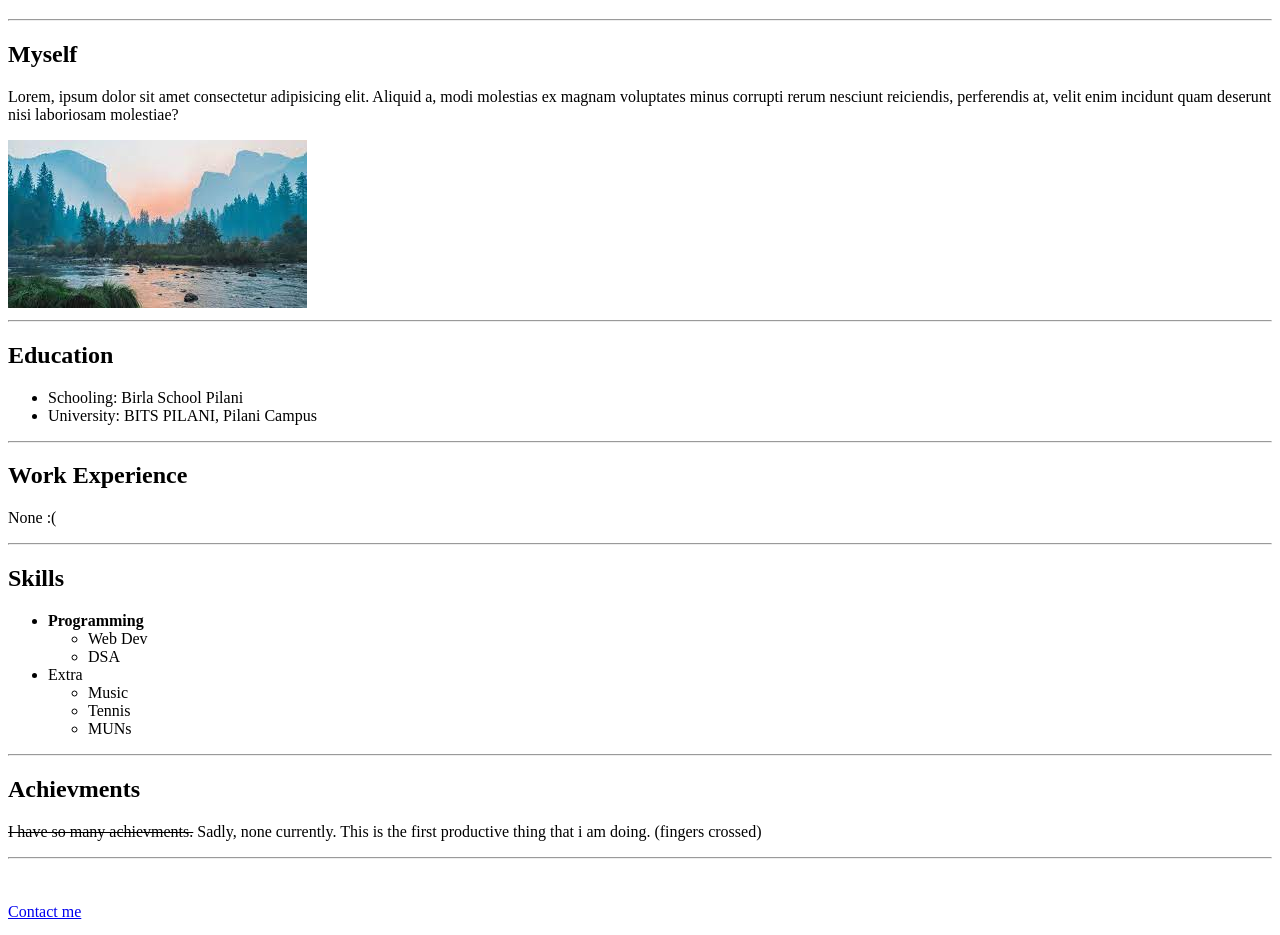
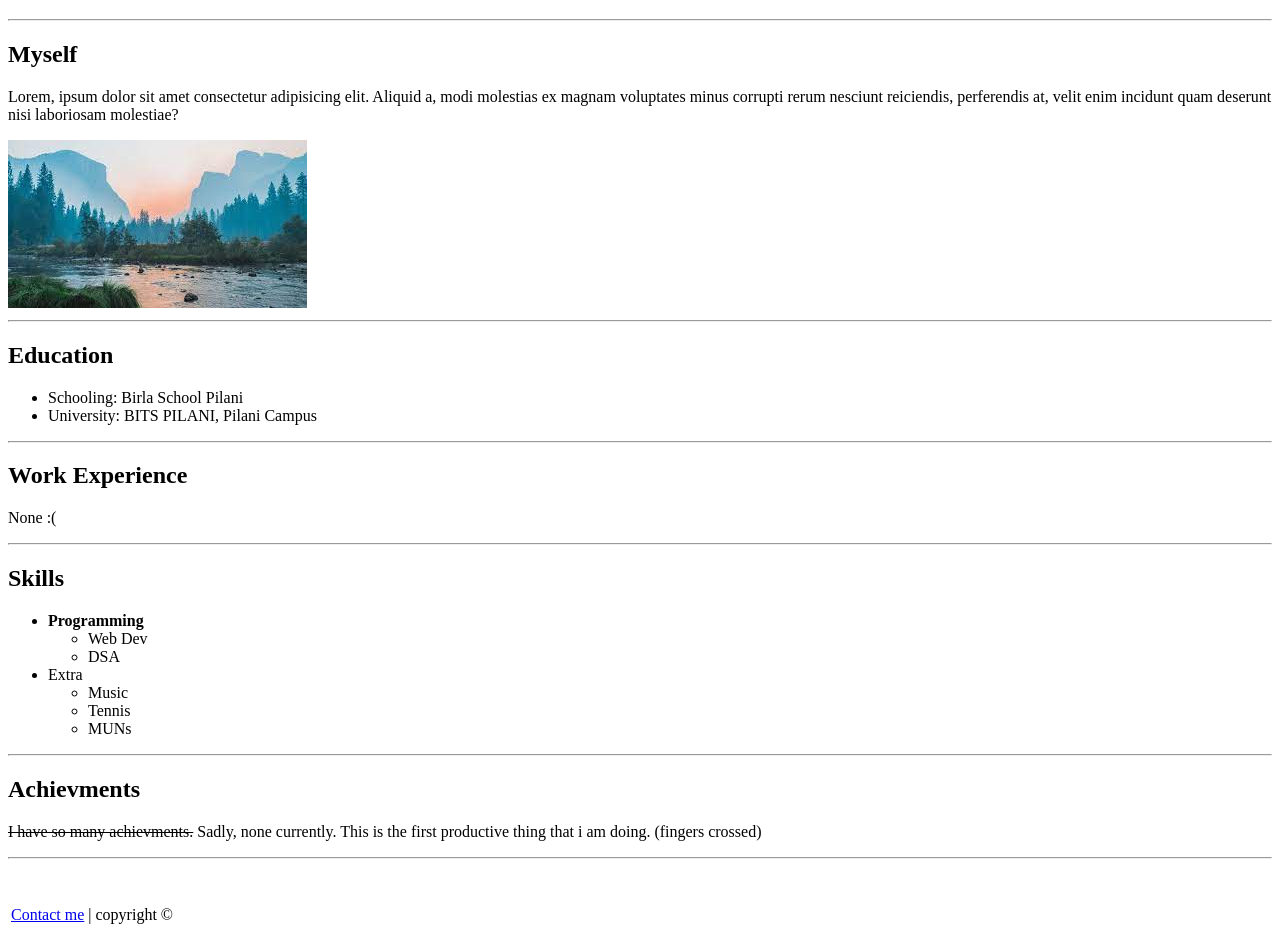
Before and after one commit to Daksh-Jain08/First_Resume, a plain HTML site: page index.html in a window 1280 px wide. Shown: the part 61-996 px from the top of the page. Drawn offline with Linux system fonts and the light colour scheme.

Commit message:
Update index.html

```diff
--- a/index.html
+++ b/index.html
@@ -52,6 +52,11 @@
     </section>
     <hr>
     <br> <br>
-    <a href="./contact_me.html">Contact me</a>
+    <table>
+        <tr>
+            <td><a href="./contact_me.html">Contact me</a></td>
+            <td> | copyright &copy;</td>
+        </tr>
+    </table>
 </body>
 </html>
```
